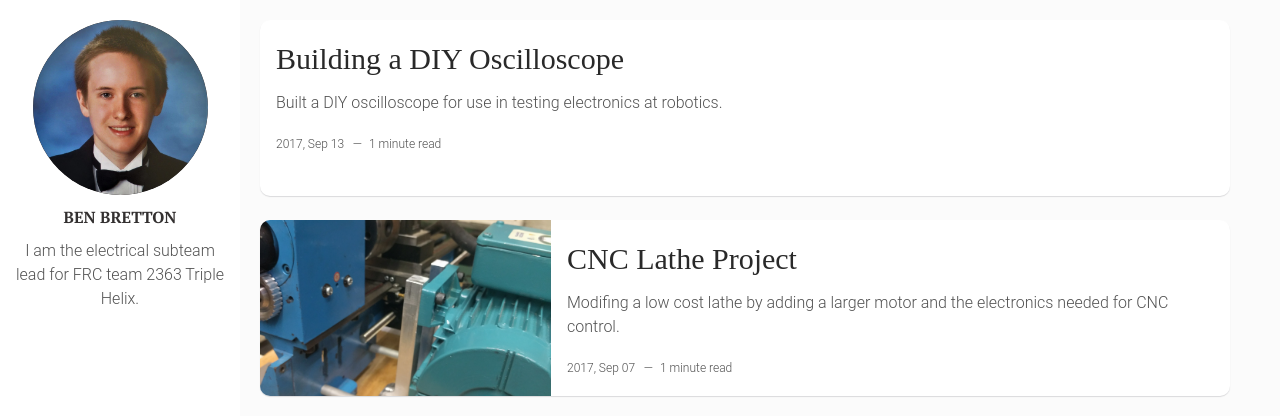
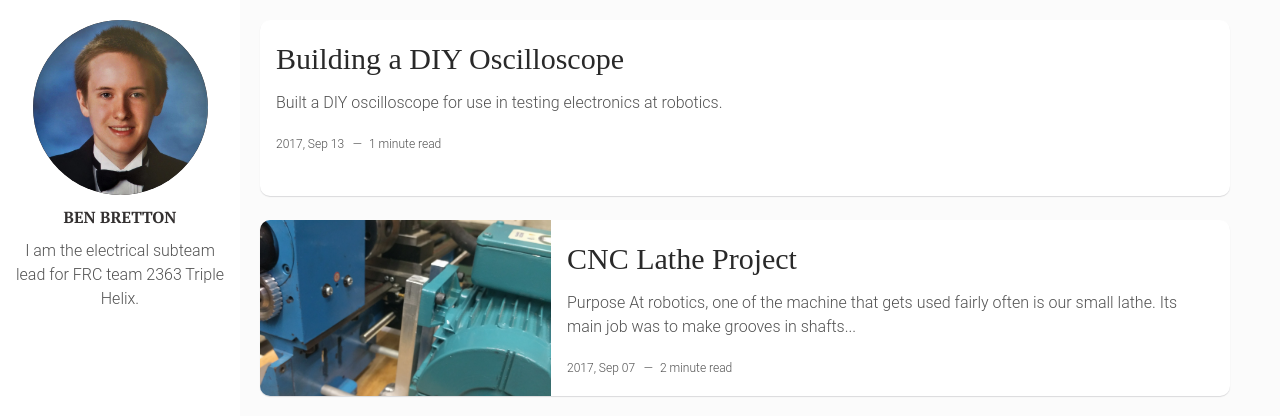
Before and after one commit to wbenb/wbenb.github.io, a Jekyll site: the page built from index.html, in a window 1280 px wide and 900 px high, cut to the strip 0-416 px from the top of the window. Built offline with Jekyll 4.4.1, drawn with Linux system fonts in a browser that asks for light colours; some of the changed lines change nothing that is shown.

Commit message:
lathe details

```diff
--- a/_posts/2017-09-07-cnc-lathe.markdown
+++ b/_posts/2017-09-07-cnc-lathe.markdown
@@ -7,4 +7,19 @@
 tags: [Robotics]
 ---
 
-Modifing a low cost lathe by adding a larger motor and the electronics needed for CNC control.
+## Purpose
+At robotics, one of the machine that gets used fairly often is our small lathe. Its main job was to make grooves in shafts for snap on retaining rings. Making these grooves manually take time and labor to do. So, one of our mentors brought in a tiny low cost lathe that had most of its parts taken from it. I am now helping to convert this lathe into a computer controlled lathe that can automatically create snap ring grooves with greater accuracy, faster and with less work.
+
+## Parts
+* Small Low Cost Manual Lathe
+* Large 1/2 Horsepower 3 Phase Drive Motor
+* Three Phase Variable Frequency Drive
+* High Torque Stepper Motors
+* Stepper Motor Drivers
+* Rotary Encoder for Sensing Speed
+
+## Details
+We started by stripping the lathe down to just the bare mechanical components. We then designed and machined motor mounting brackets for the much larger and more powerful motor that we were upgrading to. This new motor was a 240 Volt 3 Phase induction motor, that means it doesnt run off normal wall outlet power. This means that we need a VFD, or Variable Frequency Drive, to convert the single phase power from a wall outlet to 3 phase power to run the motor. A huge benefit of using a VFD is that you can program it to have many inputs and outputs to control the motor from software or sensors, it provides speed and torque control, and can regulate current draw and temperature.
+
+## Next Steps
+Currently we are working on making pulleys to connect the motor to the lathe, and attaching stepper motor to the lathe to move the X and Y axis. For that we also need to add and configure stepper motor drivers to be able to precisely control the movement of the axis to make presicion parts by inputing CAD files.
```
